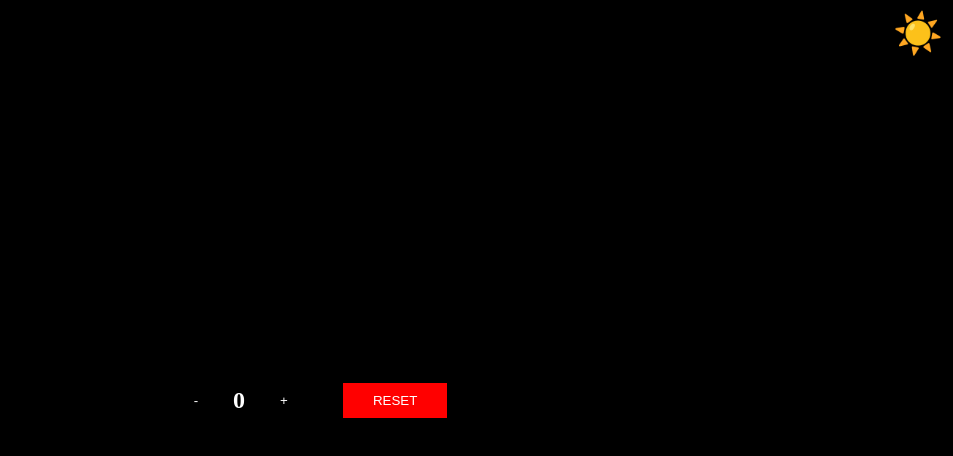
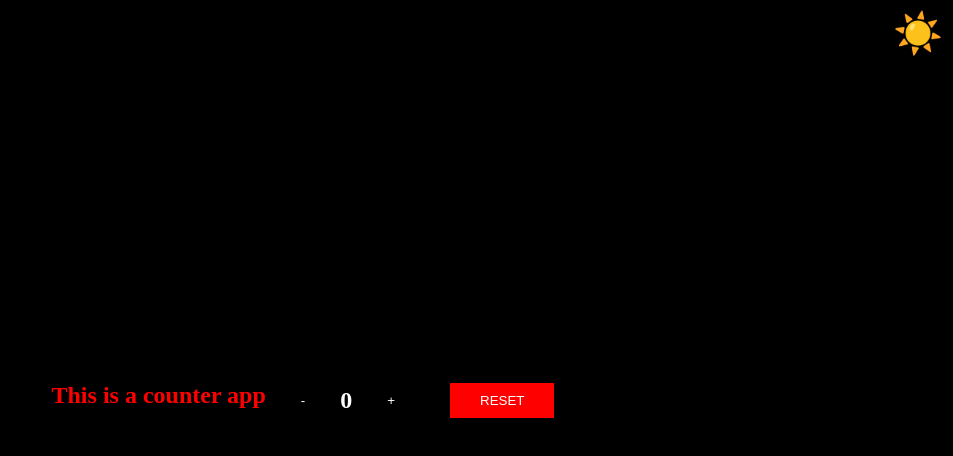
Before and after one commit to abhaykhawas/CounterAppWithContextAPI-B007-1, a React (Vite) app: page / in a window 1280 px wide. Shown: the top 456 px of the page, without its empty margins (327-1280 px from the left). Built offline with nearby package versions, Linux system fonts and the light colour scheme.

Commit message:
add a heading

```diff
--- a/src/App.jsx
+++ b/src/App.jsx
@@ -18,6 +18,7 @@ function App() {
     <div className='container' style={{background: (theme == 'light') ? 'white' : 'black', color: (theme == 'light') ? 'black':'white'}}>
       <ToggleThemeButton/>
       <div className="counter-container">
+        <h2 style={{color:'red', marginBottom: '10px'}}>This is a counter app</h2>
         <button onClick={dsc}>-</button>
         <h2>{counter}</h2>
         <button onClick={inc}>+</button>
```
